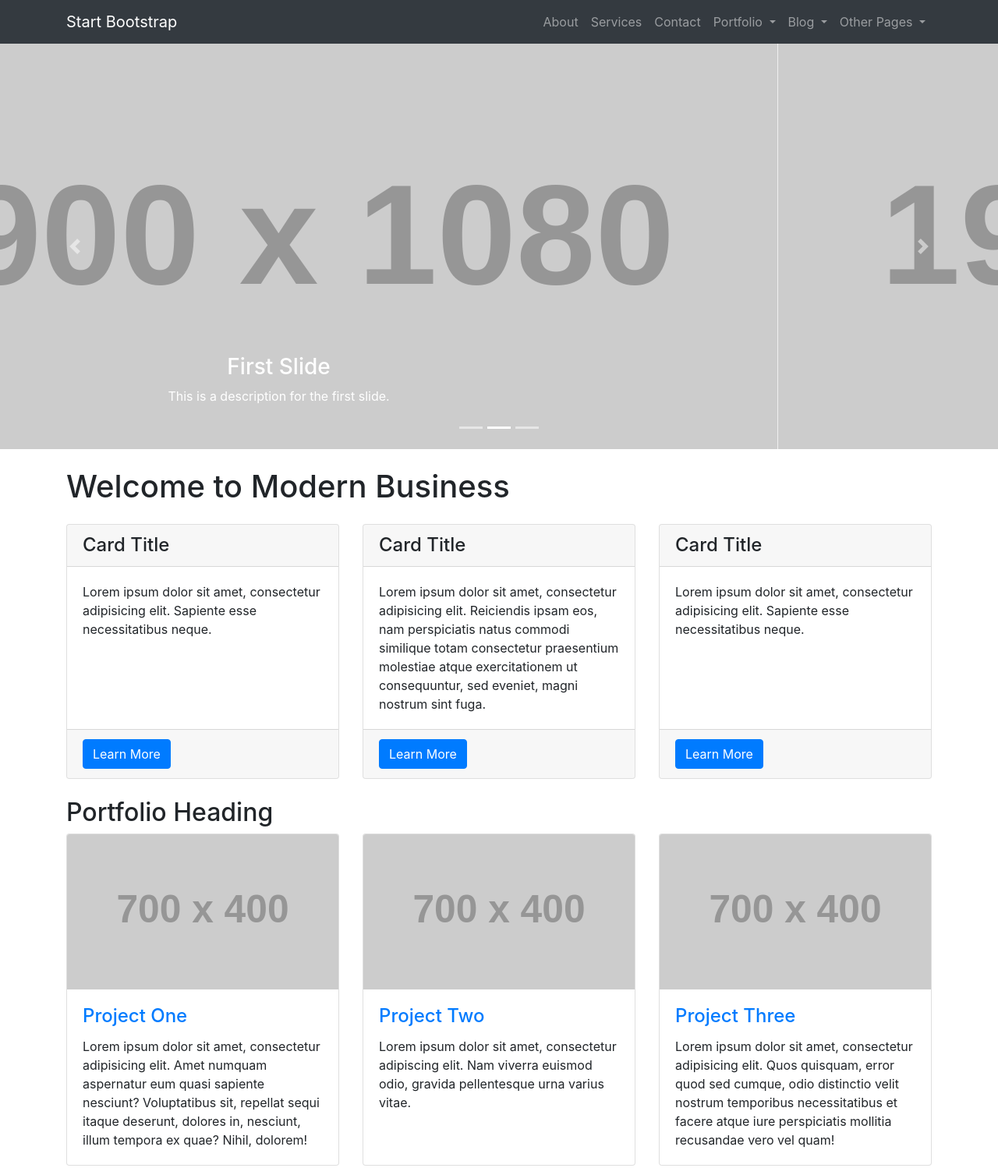
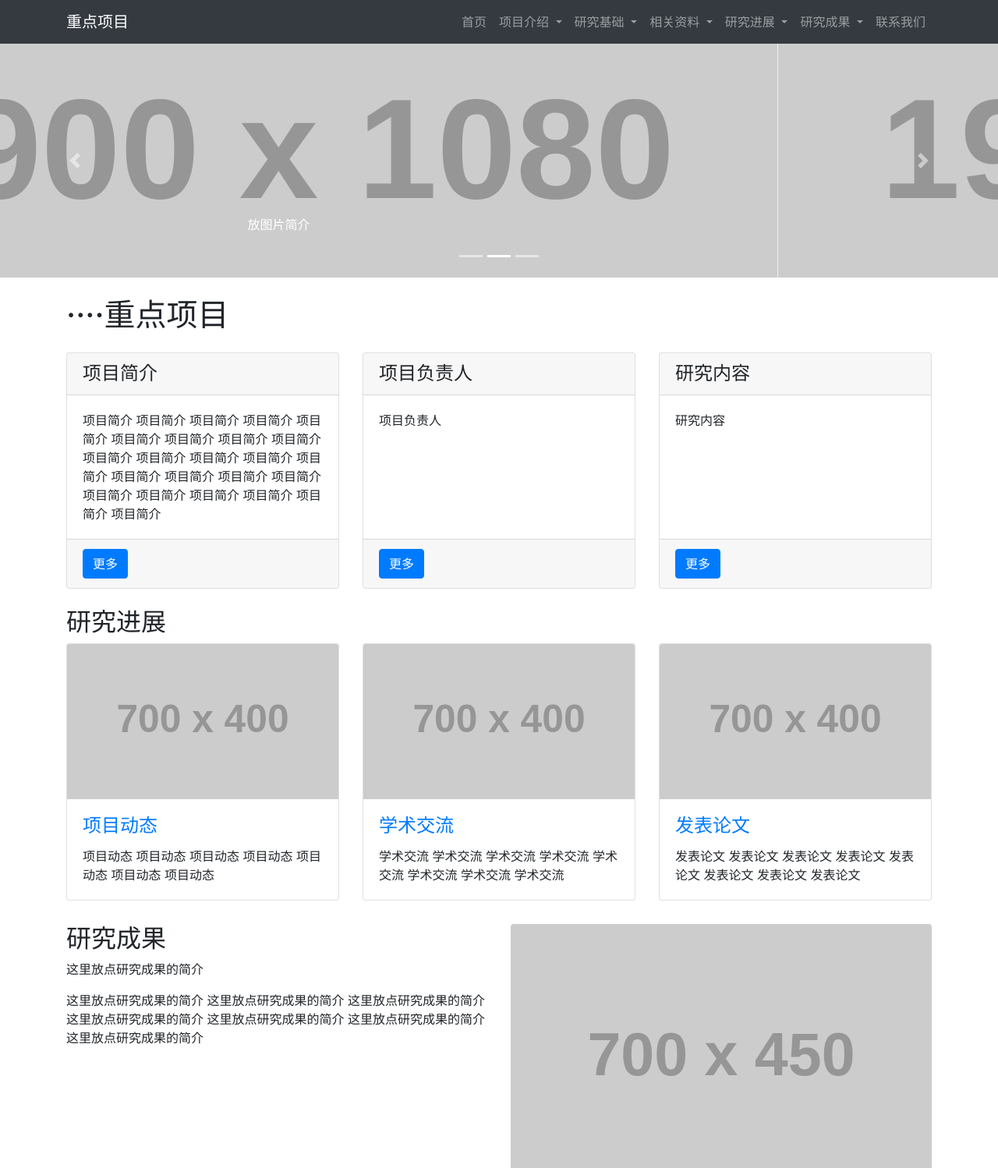
Before and after one commit to chenrongxin1992/zdxm, a website: page index.html in a window 1280 px wide. Shown: the top 1498 px of the page at 78% size. Drawn offline with Linux system fonts and the light colour scheme.

Commit message:
0115_先做框架

```diff
--- a/css/modern-business.css
+++ b/css/modern-business.css
@@ -15,7 +15,7 @@ body {
 }
 
 .carousel-item {
-  height: 65vh;
+  /*height: 65vh;*/
   min-height: 300px;
   background: no-repeat center center scroll;
   -webkit-background-size: cover;
--- a/index.html
+++ b/index.html
@@ -6,9 +6,9 @@
     <meta charset="utf-8">
     <meta name="viewport" content="width=device-width, initial-scale=1, shrink-to-fit=no">
     <meta name="description" content="">
-    <meta name="author" content="">
+    <meta name="author" content="chenrongxin_szu">
 
-    <title>Modern Business - Start Bootstrap Template</title>
+    <title>重点项目</title>
 
     <!-- Bootstrap core CSS -->
     <link href="vendor/bootstrap/css/bootstrap.min.css" rel="stylesheet">
@@ -23,22 +23,82 @@
     <!-- Navigation -->
     <nav class="navbar fixed-top navbar-expand-lg navbar-dark bg-dark fixed-top">
       <div class="container">
-        <a class="navbar-brand" href="index.html">Start Bootstrap</a>
+        <a class="navbar-brand" href="index.html">重点项目</a>
         <button class="navbar-toggler navbar-toggler-right" type="button" data-toggle="collapse" data-target="#navbarResponsive" aria-controls="navbarResponsive" aria-expanded="false" aria-label="Toggle navigation">
           <span class="navbar-toggler-icon"></span>
         </button>
         <div class="collapse navbar-collapse" id="navbarResponsive">
           <ul class="navbar-nav ml-auto">
+            <!-- 自己写 -->
             <li class="nav-item">
+              <a class="nav-link" href="index.html">首页</a>
+            </li>
+
+            <li class="nav-item dropdown">
+              <a class="nav-link dropdown-toggle" href="#" id="navbarDropdownBlog" data-toggle="dropdown" aria-haspopup="true" aria-expanded="false">
+                项目介绍
+              </a>
+              <div class="dropdown-menu dropdown-menu-right" aria-labelledby="navbarDropdownBlog">
+                <a class="dropdown-item" href="blog-home-1.html">项目简介</a>
+                <a class="dropdown-item" href="blog-home-2.html">项目负责人</a>
+                <a class="dropdown-item" href="blog-post.html">研究内容</a>
+              </div>
+            </li>
+
+            <li class="nav-item dropdown">
+              <a class="nav-link dropdown-toggle" href="#" id="navbarDropdownBlog" data-toggle="dropdown" aria-haspopup="true" aria-expanded="false">
+                研究基础
+              </a>
+              <div class="dropdown-menu dropdown-menu-right" aria-labelledby="navbarDropdownBlog">
+                <a class="dropdown-item" href="blog-home-1.html">学术论文</a>
+              </div>
+            </li>
+
+            <li class="nav-item dropdown">
+              <a class="nav-link dropdown-toggle" href="#" id="navbarDropdownBlog" data-toggle="dropdown" aria-haspopup="true" aria-expanded="false">
+                相关资料
+              </a>
+              <div class="dropdown-menu dropdown-menu-right" aria-labelledby="navbarDropdownBlog">
+                <a class="dropdown-item" href="blog-home-1.html">学术论文</a>
+                <a class="dropdown-item" href="blog-home-2.html">学术著作</a>
+              </div>
+            </li>
+
+            <li class="nav-item dropdown">
+              <a class="nav-link dropdown-toggle" href="#" id="navbarDropdownBlog" data-toggle="dropdown" aria-haspopup="true" aria-expanded="false">
+                研究进展
+              </a>
+              <div class="dropdown-menu dropdown-menu-right" aria-labelledby="navbarDropdownBlog">
+                <a class="dropdown-item" href="blog-home-1.html">项目动态</a>
+                <a class="dropdown-item" href="blog-home-2.html">学术交流</a>
+              </div>
+            </li>
+
+            <li class="nav-item dropdown">
+              <a class="nav-link dropdown-toggle" href="#" id="navbarDropdownBlog" data-toggle="dropdown" aria-haspopup="true" aria-expanded="false">
+                研究成果
+              </a>
+              <div class="dropdown-menu dropdown-menu-right" aria-labelledby="navbarDropdownBlog">
+                <a class="dropdown-item" href="blog-home-1.html">发表论文</a>
+                <a class="dropdown-item" href="blog-home-2.html">人才培养</a>
+                <a class="dropdown-item" href="blog-post.html">专利</a>
+                <a class="dropdown-item" href="blog-post.html">获奖</a>
+              </div>
+            </li>
+
+            <li class="nav-item">
+              <a class="nav-link" href="contact.html">联系我们</a>
+            </li>
+            <!-- <li class="nav-item">
               <a class="nav-link" href="about.html">About</a>
-            </li>
-            <li class="nav-item">
+            </li> -->
+            <!-- <li class="nav-item">
               <a class="nav-link" href="services.html">Services</a>
             </li>
             <li class="nav-item">
               <a class="nav-link" href="contact.html">Contact</a>
-            </li>
-            <li class="nav-item dropdown">
+            </li> -->
+            <!-- <li class="nav-item dropdown">
               <a class="nav-link dropdown-toggle" href="#" id="navbarDropdownPortfolio" data-toggle="dropdown" aria-haspopup="true" aria-expanded="false">
                 Portfolio
               </a>
@@ -49,8 +109,8 @@
                 <a class="dropdown-item" href="portfolio-4-col.html">4 Column Portfolio</a>
                 <a class="dropdown-item" href="portfolio-item.html">Single Portfolio Item</a>
               </div>
-            </li>
-            <li class="nav-item dropdown">
+            </li> -->
+            <!-- <li class="nav-item dropdown">
               <a class="nav-link dropdown-toggle" href="#" id="navbarDropdownBlog" data-toggle="dropdown" aria-haspopup="true" aria-expanded="false">
                 Blog
               </a>
@@ -59,8 +119,8 @@
                 <a class="dropdown-item" href="blog-home-2.html">Blog Home 2</a>
                 <a class="dropdown-item" href="blog-post.html">Blog Post</a>
               </div>
-            </li>
-            <li class="nav-item dropdown">
+            </li> -->
+            <!-- <li class="nav-item dropdown">
               <a class="nav-link dropdown-toggle" href="#" id="navbarDropdownBlog" data-toggle="dropdown" aria-haspopup="true" aria-expanded="false">
                 Other Pages
               </a>
@@ -71,7 +131,7 @@
                 <a class="dropdown-item" href="404.html">404</a>
                 <a class="dropdown-item" href="pricing.html">Pricing Table</a>
               </div>
-            </li>
+            </li> -->
           </ul>
         </div>
       </div>
@@ -88,22 +148,22 @@
           <!-- Slide One - Set the background image for this slide in the line below -->
           <div class="carousel-item active" style="background-image: url('http://placehold.it/1900x1080')">
             <div class="carousel-caption d-none d-md-block">
-              <h3>First Slide</h3>
-              <p>This is a description for the first slide.</p>
+              <!-- <h3>First Slide</h3> -->
+              <p>放图片简介</p>
             </div>
           </div>
           <!-- Slide Two - Set the background image for this slide in the line below -->
           <div class="carousel-item" style="background-image: url('http://placehold.it/1900x1080')">
             <div class="carousel-caption d-none d-md-block">
-              <h3>Second Slide</h3>
-              <p>This is a description for the second slide.</p>
+              <!-- <h3>Second Slide</h3> -->
+              <p>放图片简介</p>
             </div>
           </div>
           <!-- Slide Three - Set the background image for this slide in the line below -->
           <div class="carousel-item" style="background-image: url('http://placehold.it/1900x1080')">
             <div class="carousel-caption d-none d-md-block">
-              <h3>Third Slide</h3>
-              <p>This is a description for the third slide.</p>
+              <!-- <h3>Third Slide</h3> -->
+              <p>放图片简介</p>
             </div>
           </div>
         </div>
@@ -121,40 +181,40 @@
     <!-- Page Content -->
     <div class="container">
 
-      <h1 class="my-4">Welcome to Modern Business</h1>
+      <h1 class="my-4">····重点项目</h1>
 
       <!-- Marketing Icons Section -->
       <div class="row">
         <div class="col-lg-4 mb-4">
           <div class="card h-100">
-            <h4 class="card-header">Card Title</h4>
+            <h4 class="card-header">项目简介</h4>
             <div class="card-body">
-              <p class="card-text">Lorem ipsum dolor sit amet, consectetur adipisicing elit. Sapiente esse necessitatibus neque.</p>
+              <p class="card-text">项目简介 项目简介 项目简介 项目简介 项目简介 项目简介 项目简介 项目简介 项目简介 项目简介 项目简介 项目简介 项目简介 项目简介 项目简介 项目简介 项目简介 项目简介 项目简介 项目简介 项目简介 项目简介 项目简介 项目简介 </p>
             </div>
             <div class="card-footer">
-              <a href="#" class="btn btn-primary">Learn More</a>
+              <a href="#" class="btn btn-primary">更多</a>
             </div>
           </div>
         </div>
         <div class="col-lg-4 mb-4">
           <div class="card h-100">
-            <h4 class="card-header">Card Title</h4>
+            <h4 class="card-header">项目负责人</h4>
             <div class="card-body">
-              <p class="card-text">Lorem ipsum dolor sit amet, consectetur adipisicing elit. Reiciendis ipsam eos, nam perspiciatis natus commodi similique totam consectetur praesentium molestiae atque exercitationem ut consequuntur, sed eveniet, magni nostrum sint fuga.</p>
+              <p class="card-text">项目负责人</p>
             </div>
             <div class="card-footer">
-              <a href="#" class="btn btn-primary">Learn More</a>
+              <a href="#" class="btn btn-primary">更多</a>
             </div>
           </div>
         </div>
         <div class="col-lg-4 mb-4">
           <div class="card h-100">
-            <h4 class="card-header">Card Title</h4>
+            <h4 class="card-header">研究内容</h4>
             <div class="card-body">
-              <p class="card-text">Lorem ipsum dolor sit amet, consectetur adipisicing elit. Sapiente esse necessitatibus neque.</p>
+              <p class="card-text">研究内容</p>
             </div>
             <div class="card-footer">
-              <a href="#" class="btn btn-primary">Learn More</a>
+              <a href="#" class="btn btn-primary">更多</a>
             </div>
           </div>
         </div>
@@ -162,7 +222,7 @@
       <!-- /.row -->
 
       <!-- Portfolio Section -->
-      <h2>Portfolio Heading</h2>
+      <h2>研究进展</h2>
 
       <div class="row">
         <div class="col-lg-4 col-sm-6 portfolio-item">
@@ -170,9 +230,9 @@
             <a href="#"><img class="card-img-top" src="http://placehold.it/700x400" alt=""></a>
             <div class="card-body">
               <h4 class="card-title">
-                <a href="#">Project One</a>
+                <a href="#">项目动态</a>
               </h4>
-              <p class="card-text">Lorem ipsum dolor sit amet, consectetur adipisicing elit. Amet numquam aspernatur eum quasi sapiente nesciunt? Voluptatibus sit, repellat sequi itaque deserunt, dolores in, nesciunt, illum tempora ex quae? Nihil, dolorem!</p>
+              <p class="card-text">项目动态 项目动态 项目动态 项目动态 项目动态 项目动态 项目动态</p>
             </div>
           </div>
         </div>
@@ -181,9 +241,9 @@
             <a href="#"><img class="card-img-top" src="http://placehold.it/700x400" alt=""></a>
             <div class="card-body">
               <h4 class="card-title">
-                <a href="#">Project Two</a>
+                <a href="#">学术交流</a>
               </h4>
-              <p class="card-text">Lorem ipsum dolor sit amet, consectetur adipiscing elit. Nam viverra euismod odio, gravida pellentesque urna varius vitae.</p>
+              <p class="card-text">学术交流 学术交流 学术交流 学术交流 学术交流 学术交流 学术交流 学术交流</p>
             </div>
           </div>
         </div>
@@ -192,13 +252,13 @@
             <a href="#"><img class="card-img-top" src="http://placehold.it/700x400" alt=""></a>
             <div class="card-body">
               <h4 class="card-title">
-                <a href="#">Project Three</a>
+                <a href="#">发表论文</a>
               </h4>
-              <p class="card-text">Lorem ipsum dolor sit amet, consectetur adipisicing elit. Quos quisquam, error quod sed cumque, odio distinctio velit nostrum temporibus necessitatibus et facere atque iure perspiciatis mollitia recusandae vero vel quam!</p>
+              <p class="card-text">发表论文 发表论文 发表论文 发表论文 发表论文 发表论文 发表论文 发表论文</p>
             </div>
           </div>
         </div>
-        <div class="col-lg-4 col-sm-6 portfolio-item">
+        <!-- <div class="col-lg-4 col-sm-6 portfolio-item">
           <div class="card h-100">
             <a href="#"><img class="card-img-top" src="http://placehold.it/700x400" alt=""></a>
             <div class="card-body">
@@ -230,16 +290,16 @@
               <p class="card-text">Lorem ipsum dolor sit amet, consectetur adipisicing elit. Itaque earum nostrum suscipit ducimus nihil provident, perferendis rem illo, voluptate atque, sit eius in voluptates, nemo repellat fugiat excepturi! Nemo, esse.</p>
             </div>
           </div>
-        </div>
+        </div> -->
       </div>
       <!-- /.row -->
 
       <!-- Features Section -->
       <div class="row">
         <div class="col-lg-6">
-          <h2>Modern Business Features</h2>
-          <p>The Modern Business template by Start Bootstrap includes:</p>
-          <ul>
+          <h2>研究成果</h2>
+          <p>这里放点研究成果的简介</p>
+          <!-- <ul>
             <li>
               <strong>Bootstrap v4</strong>
             </li>
@@ -247,8 +307,8 @@
             <li>Font Awesome</li>
             <li>Working contact form with validation</li>
             <li>Unstyled page elements for easy customization</li>
-          </ul>
-          <p>Lorem ipsum dolor sit amet, consectetur adipisicing elit. Corporis, omnis doloremque non cum id reprehenderit, quisquam totam aspernatur tempora minima unde aliquid ea culpa sunt. Reiciendis quia dolorum ducimus unde.</p>
+          </ul> -->
+          <p>这里放点研究成果的简介 这里放点研究成果的简介 这里放点研究成果的简介 这里放点研究成果的简介 这里放点研究成果的简介 这里放点研究成果的简介 这里放点研究成果的简介</p>
         </div>
         <div class="col-lg-6">
           <img class="img-fluid rounded" src="http://placehold.it/700x450" alt="">
@@ -259,14 +319,14 @@
       <hr>
 
       <!-- Call to Action Section -->
-      <div class="row mb-4">
+      <!-- <div class="row mb-4">
         <div class="col-md-8">
           <p>Lorem ipsum dolor sit amet, consectetur adipisicing elit. Molestias, expedita, saepe, vero rerum deleniti beatae veniam harum neque nemo praesentium cum alias asperiores commodi.</p>
         </div>
         <div class="col-md-4">
           <a class="btn btn-lg btn-secondary btn-block" href="#">Call to Action</a>
         </div>
-      </div>
+      </div> -->
 
     </div>
     <!-- /.container -->
@@ -274,7 +334,7 @@
     <!-- Footer -->
     <footer class="py-5 bg-dark">
       <div class="container">
-        <p class="m-0 text-center text-white">Copyright &copy; Your Website 2018</p>
+        <p class="m-0 text-center text-white">Copyright &copy; ZDXM 2019</p>
       </div>
       <!-- /.container -->
     </footer>
```
